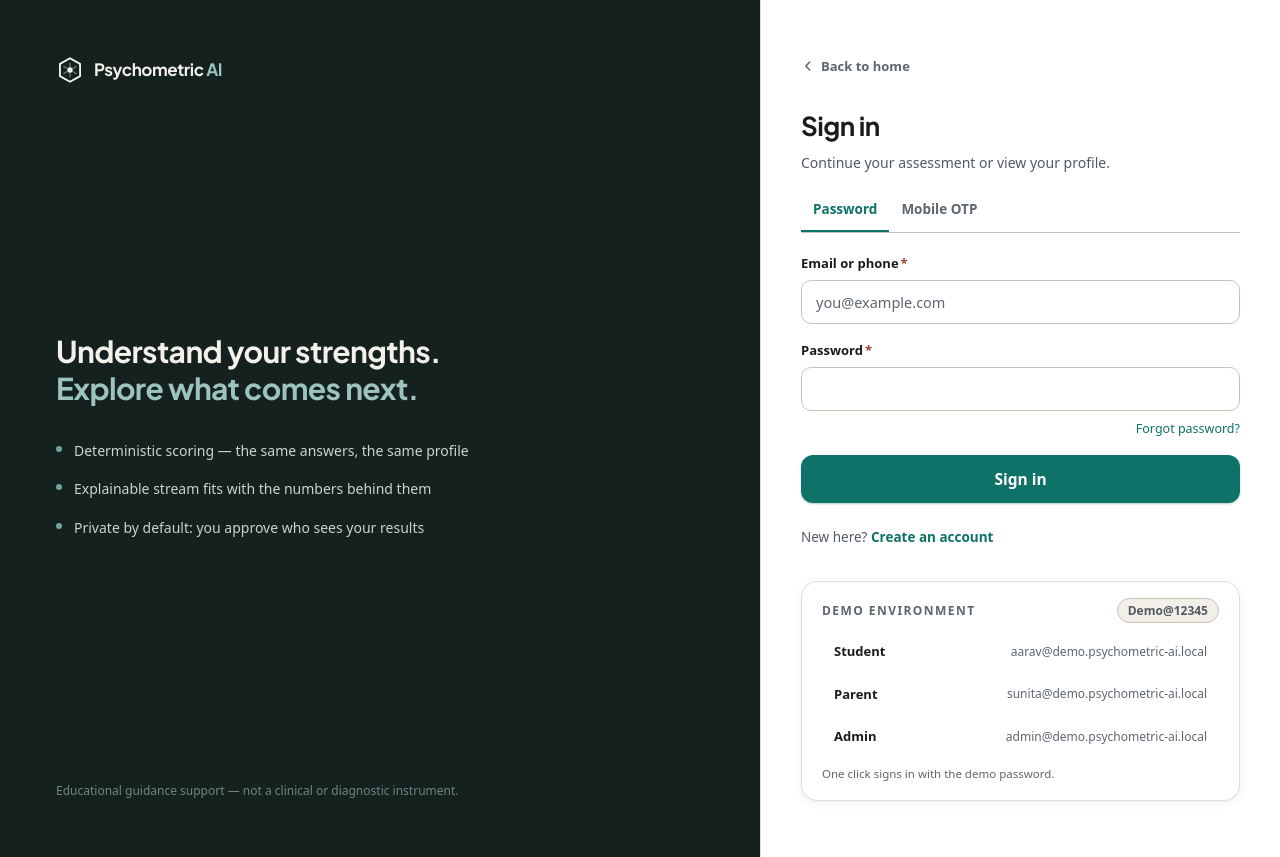
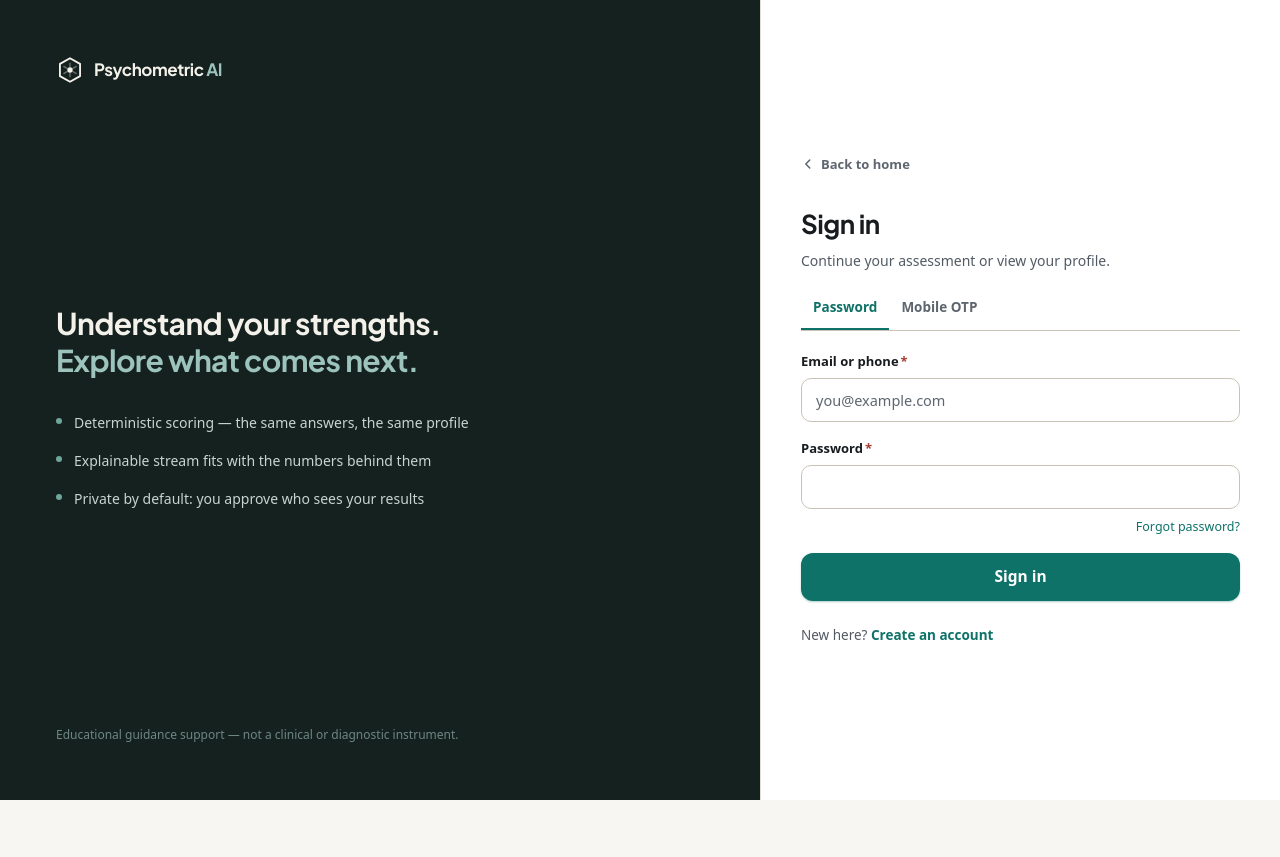
Before and after one commit to Nithin-bot-m/aiphy, a Next.js app: page / in a window 1280 px wide. Both pictures are taken after a click on the button "Sign in". After the commit the page ends 800 px from the top, so only its background shows below. Built offline with nearby package versions, Linux system fonts and the light colour scheme.

Commit message:
chore(ui): remove public demo credentials card from login screen

```diff
--- a/src/views/Auth.tsx
+++ b/src/views/Auth.tsx
@@ -8,13 +8,7 @@
  */
 import { useEffect, useState } from "react";
 import { useApp, useRoute } from "@/lib/AppContext";
-import { Button, Card, Field, Input, Select, Wordmark, Badge, Modal } from "@/components/psych/ui";
-
-const DEMO_ACCOUNTS = [
-  { role: "Student", id: "aarav@demo.psychometric-ai.local" },
-  { role: "Parent", id: "sunita@demo.psychometric-ai.local" },
-  { role: "Admin", id: "admin@demo.psychometric-ai.local" },
-];
+import { Button, Card, Field, Input, Select, Wordmark, Modal } from "@/components/psych/ui";
 
 function AuthAside({ onHome }: { onHome: () => void }) {
   return (
@@ -108,12 +102,12 @@ export function AuthScreen({ mode, sessionExpired }: { mode: "login" | "register
     navigate(r === "admin" ? "/admin" : r === "parent" ? "/parent" : "/home");
   };
 
-  const doLogin = async (e?: React.FormEvent, overrideId?: string) => {
-    e?.preventDefault();
+  const doLogin = async (e: React.FormEvent) => {
+    e.preventDefault();
     setFormError(null);
     setBusy(true);
     try {
-      const u = await (overrideId ? signIn(overrideId, "Demo@12345") : signIn(fields.identifier.trim(), fields.password));
+      const u = await signIn(fields.identifier.trim(), fields.password);
       pushToast(`Welcome back.`, "success");
       afterAuth(u.role);
     } catch (err) {
@@ -534,30 +528,6 @@ export function AuthScreen({ mode, sessionExpired }: { mode: "login" | "register
             )}
           </p>
 
-          {mode === "login" && (
-            <Card className="mt-8 p-4.5 px-5 py-4">
-              <div className="flex items-center justify-between">
-                <p className="text-[12px] font-bold uppercase tracking-[0.12em] text-ink-3">Demo environment</p>
-                <Badge tone="neutral">Demo@12345</Badge>
-              </div>
-              <div className="mt-2.5 space-y-1.5">
-                {DEMO_ACCOUNTS.map((a) => (
-                  <button
-                    key={a.id}
-                    type="button"
-                    onClick={() => doLogin(undefined, a.id)}
-                    disabled={busy}
-                    className="w-full flex items-center justify-between rounded-[9px] px-3 py-2 hover:bg-paper transition-colors cursor-pointer text-left disabled:opacity-50"
-                  >
-                    <span className="text-[13px] font-semibold text-ink">{a.role}</span>
-                    <span className="text-[12px] text-ink-3 truncate ml-3">{a.id}</span>
-                  </button>
-                ))}
-              </div>
-              <p className="text-[11.5px] text-ink-3 mt-2.5">One click signs in with the demo password.</p>
-            </Card>
-          )}
-
           <Modal open={forgotOpen} onClose={() => setForgotOpen(false)} title="Account Recovery">
             <div className="space-y-4">
               <p className="text-[13.5px] text-ink-2 leading-relaxed">
```
